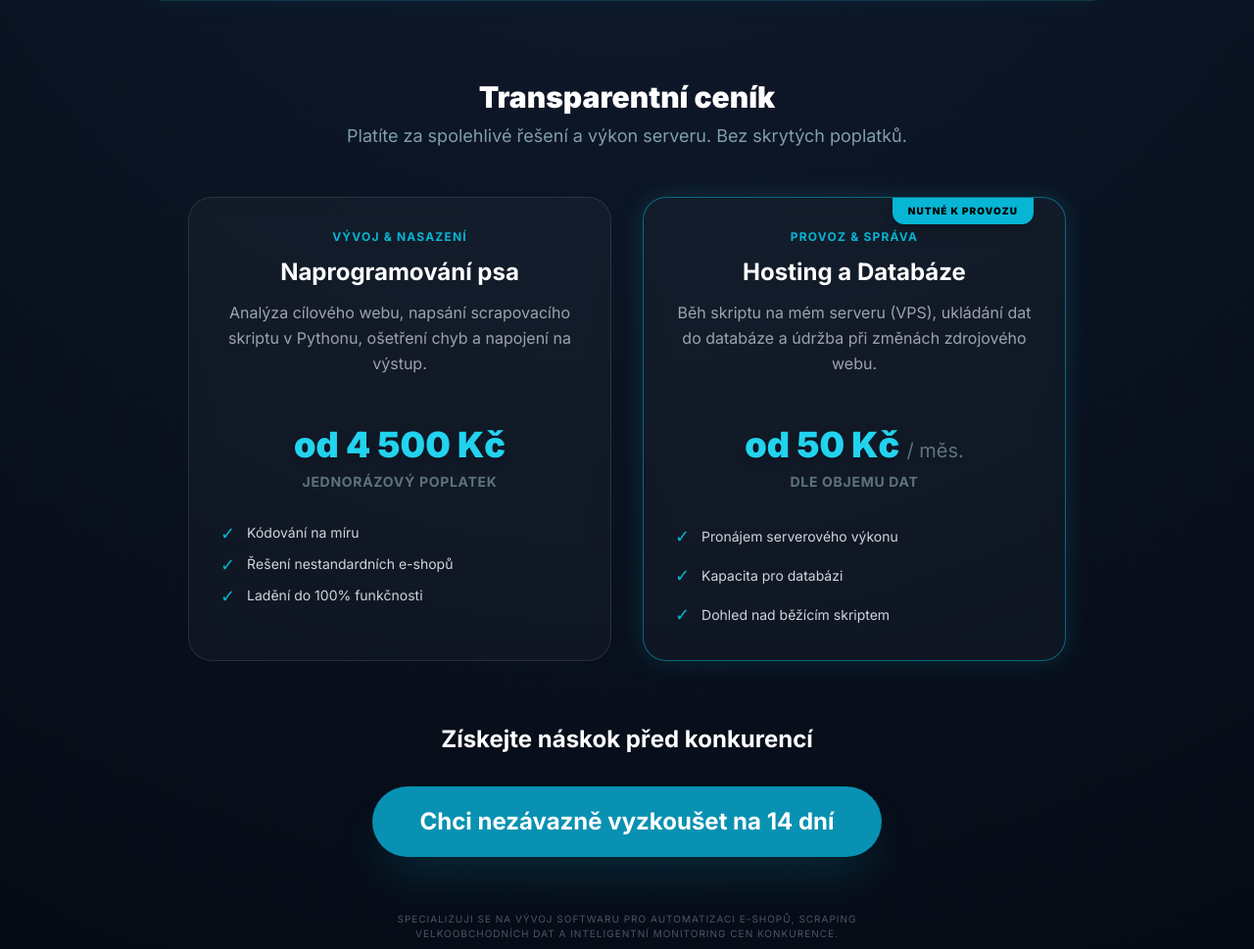
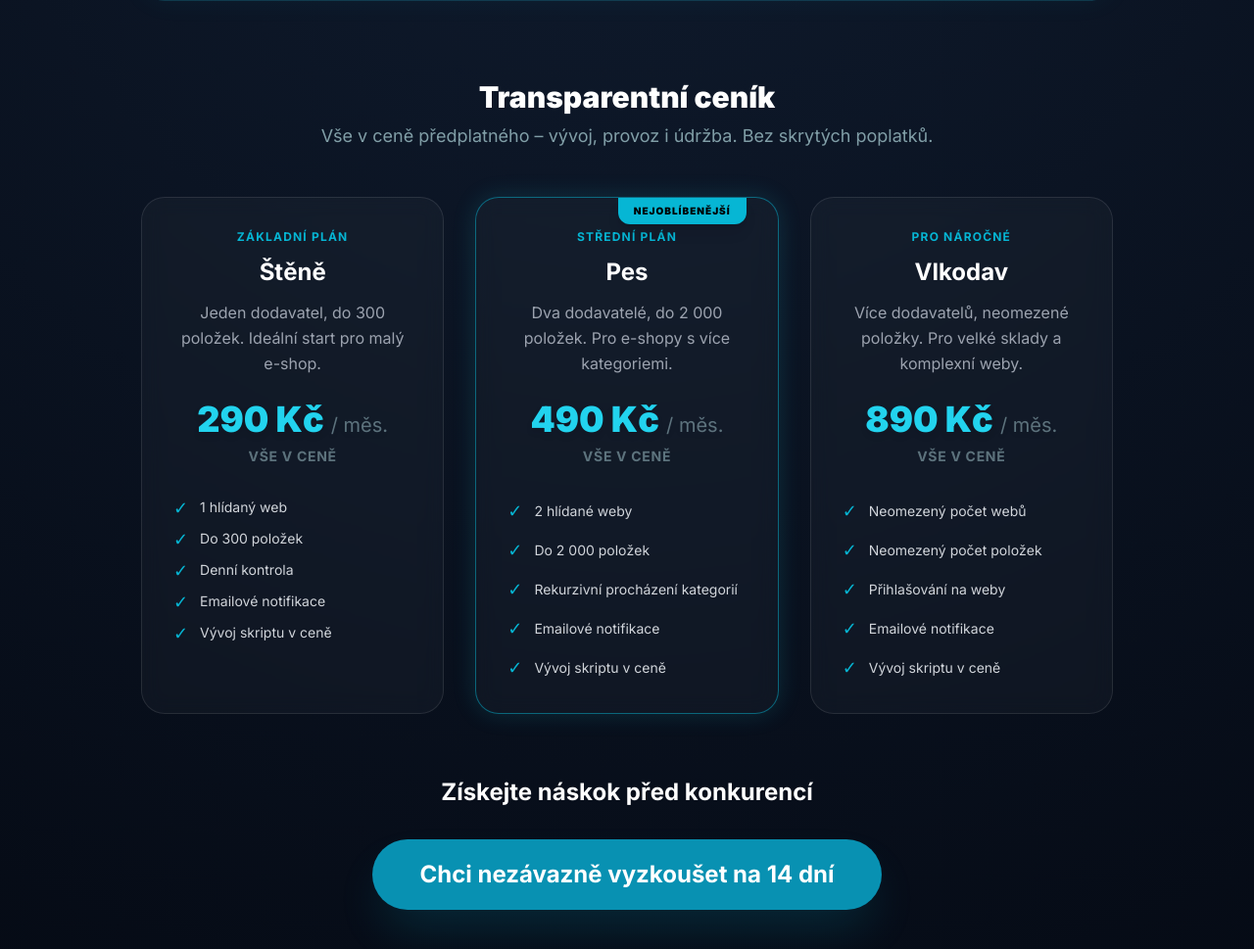
Before and after one commit to Paprcek/paprcekmonimerka-web-app, a Flask app: page /monitoring-eshopu in a window 1280 px wide. Shown: the part 1748-2717 px from the top of the page at 98% size. Run offline with Flask 3, Linux system fonts and the light colour scheme; some libraries are stand-ins or nearby versions.

Commit message:
Update home intro text and Watchdog pricing to subscription tiers
Intro text rozšířen o AI/SaaS stack (Catalyst, Qdrant, Gemini, Node.js).
Watchdog ceník přepracován na subscription model: Štěně 290/Pes 490/Vlkodav 890 Kč/měs,
vývoj skriptu v ceně, bez VPS zmínky.

Co-Authored-By: Claude Sonnet 4.6 <noreply@anthropic.com>

```diff
--- a/paprcek_project_flask/templates/watchdog_landing.html
+++ b/paprcek_project_flask/templates/watchdog_landing.html
@@ -153,43 +153,53 @@
 
                 <div class="text-center mb-12">
                     <h3 class="text-3xl font-black text-white">Transparentní ceník</h3>
-                    <p class="text-lg text-cyan-100/60 mt-2">Platíte za spolehlivé řešení a výkon serveru. Bez skrytých poplatků.</p>
+                    <p class="text-lg text-cyan-100/60 mt-2">Vše v ceně předplatného – vývoj, provoz i údržba. Bez skrytých poplatků.</p>
                 </div>
 
-                <div class="grid md:grid-cols-2 gap-8 max-w-4xl mx-auto mb-16">
+                <div class="grid md:grid-cols-3 gap-8 max-w-5xl mx-auto mb-16">
                     <div class="card-border rounded-3xl p-8 border-white/10 hover:border-cyan-500/40 transition-all duration-300">
-                        <div class="text-cyan-500 text-xs font-bold uppercase tracking-widest mb-3">Vývoj & Nasazení</div>
-                        <h4 class="text-2xl font-bold text-white mb-3">Naprogramování psa</h4>
-                        <p class="text-gray-400 mb-16 h-16 leading-relaxed">Analýza cílového webu, napsání scrapovacího skriptu v Pythonu, ošetření chyb a napojení na výstup.</p>
-                        <div class="text-4xl font-black text-cyan-400 mb-2 drop-shadow-md">od 4 500 Kč</div>
-                        <p class="text-sm text-cyan-100/40 mb-8 uppercase tracking-wider font-bold">Jednorázový poplatek</p>
+                        <div class="text-cyan-500 text-xs font-bold uppercase tracking-widest mb-3">Základní plán</div>
+                        <h4 class="text-2xl font-bold text-white mb-3">Štěně</h4>
+                        <p class="text-gray-400 mb-6 leading-relaxed">Jeden dodavatel, do 300 položek. Ideální start pro malý e-shop.</p>
+                        <div class="text-4xl font-black text-cyan-400 mb-2 drop-shadow-md">290 Kč <span class="text-xl text-cyan-100/40 font-normal">/ měs.</span></div>
+                        <p class="text-sm text-cyan-100/40 mb-8 uppercase tracking-wider font-bold">Vše v ceně</p>
                         <ul class="text-gray-300 space-y-3 text-sm">
-                            <li class="flex items-start">
-                                <span class="text-cyan-500 mr-3 text-lg leading-none pt-0.5">✓</span>
-                                <span>Kódování na míru</span>
-                            </li>
-                            <li class="flex items-start">
-                                <span class="text-cyan-500 mr-3 text-lg leading-none pt-0.5">✓</span>
-                                <span>Řešení nestandardních e-shopů</span>
-                            </li>
-                            <li class="flex items-start">
-                                <span class="text-cyan-500 mr-3 text-lg leading-none pt-0.5">✓</span>
-                                <span>Ladění do 100% funkčnosti</span>
-                            </li>
+                            <li class="flex items-start"><span class="text-cyan-500 mr-3 text-lg leading-none pt-0.5">✓</span><span>1 hlídaný web</span></li>
+                            <li class="flex items-start"><span class="text-cyan-500 mr-3 text-lg leading-none pt-0.5">✓</span><span>Do 300 položek</span></li>
+                            <li class="flex items-start"><span class="text-cyan-500 mr-3 text-lg leading-none pt-0.5">✓</span><span>Denní kontrola</span></li>
+                            <li class="flex items-start"><span class="text-cyan-500 mr-3 text-lg leading-none pt-0.5">✓</span><span>Emailové notifikace</span></li>
+                            <li class="flex items-start"><span class="text-cyan-500 mr-3 text-lg leading-none pt-0.5">✓</span><span>Vývoj skriptu v ceně</span></li>
                         </ul>
                     </div>
 
                     <div class="card-border rounded-3xl p-8 border-cyan-500/50 shadow-[0_0_25px_rgba(34,211,238,0.15)] relative transform hover:-translate-y-1 transition-all duration-300">
-                        <div class="absolute top-0 right-8 bg-cyan-500 text-black text-[10px] uppercase tracking-widest font-black px-4 py-1.5 rounded-b-xl shadow-lg">Nutné k provozu</div>
-                        <div class="text-cyan-500 text-xs font-bold uppercase tracking-widest mb-3">Provoz & Správa</div>
-                        <h4 class="text-2xl font-bold text-white mb-3">Hosting a Databáze</h4>
-                        <p class="text-gray-400 mb-16 h-16 leading-relaxed">Běh skriptu na mém serveru (VPS), ukládání dat do databáze a údržba při změnách zdrojového webu.</p>
-                        <div class="text-4xl font-black text-cyan-400 mb-2 drop-shadow-md">od 50 Kč <span class="text-xl text-cyan-100/40 font-normal">/ měs.</span></div>
-                        <p class="text-sm text-cyan-100/40 mb-8 uppercase tracking-wider font-bold">Dle objemu dat</p>
+                        <div class="absolute top-0 right-8 bg-cyan-500 text-black text-[10px] uppercase tracking-widest font-black px-4 py-1.5 rounded-b-xl shadow-lg">Nejoblíbenější</div>
+                        <div class="text-cyan-500 text-xs font-bold uppercase tracking-widest mb-3">Střední plán</div>
+                        <h4 class="text-2xl font-bold text-white mb-3">Pes</h4>
+                        <p class="text-gray-400 mb-6 leading-relaxed">Dva dodavatelé, do 2 000 položek. Pro e-shopy s více kategoriemi.</p>
+                        <div class="text-4xl font-black text-cyan-400 mb-2 drop-shadow-md">490 Kč <span class="text-xl text-cyan-100/40 font-normal">/ měs.</span></div>
+                        <p class="text-sm text-cyan-100/40 mb-8 uppercase tracking-wider font-bold">Vše v ceně</p>
                         <ul class="text-gray-300 space-y-3 text-sm">
-                            <li class="flex items-center"><span class="text-cyan-500 mr-3 text-lg">✓</span> Pronájem serverového výkonu</li>
-                            <li class="flex items-center"><span class="text-cyan-500 mr-3 text-lg">✓</span> Kapacita pro databázi</li>
-                            <li class="flex items-center"><span class="text-cyan-500 mr-3 text-lg">✓</span> Dohled nad běžícím skriptem</li>
+                            <li class="flex items-center"><span class="text-cyan-500 mr-3 text-lg">✓</span>2 hlídané weby</li>
+                            <li class="flex items-center"><span class="text-cyan-500 mr-3 text-lg">✓</span>Do 2 000 položek</li>
+                            <li class="flex items-center"><span class="text-cyan-500 mr-3 text-lg">✓</span>Rekurzivní procházení kategorií</li>
+                            <li class="flex items-center"><span class="text-cyan-500 mr-3 text-lg">✓</span>Emailové notifikace</li>
+                            <li class="flex items-center"><span class="text-cyan-500 mr-3 text-lg">✓</span>Vývoj skriptu v ceně</li>
+                        </ul>
+                    </div>
+
+                    <div class="card-border rounded-3xl p-8 border-white/10 hover:border-cyan-500/40 transition-all duration-300">
+                        <div class="text-cyan-500 text-xs font-bold uppercase tracking-widest mb-3">Pro náročné</div>
+                        <h4 class="text-2xl font-bold text-white mb-3">Vlkodav</h4>
+                        <p class="text-gray-400 mb-6 leading-relaxed">Více dodavatelů, neomezené položky. Pro velké sklady a komplexní weby.</p>
+                        <div class="text-4xl font-black text-cyan-400 mb-2 drop-shadow-md">890 Kč <span class="text-xl text-cyan-100/40 font-normal">/ měs.</span></div>
+                        <p class="text-sm text-cyan-100/40 mb-8 uppercase tracking-wider font-bold">Vše v ceně</p>
+                        <ul class="text-gray-300 space-y-3 text-sm">
+                            <li class="flex items-center"><span class="text-cyan-500 mr-3 text-lg">✓</span>Neomezený počet webů</li>
+                            <li class="flex items-center"><span class="text-cyan-500 mr-3 text-lg">✓</span>Neomezený počet položek</li>
+                            <li class="flex items-center"><span class="text-cyan-500 mr-3 text-lg">✓</span>Přihlašování na weby</li>
+                            <li class="flex items-center"><span class="text-cyan-500 mr-3 text-lg">✓</span>Emailové notifikace</li>
+                            <li class="flex items-center"><span class="text-cyan-500 mr-3 text-lg">✓</span>Vývoj skriptu v ceně</li>
                         </ul>
                     </div>
                 </div>
--- a/paprcek_project_flask/translations.json
+++ b/paprcek_project_flask/translations.json
@@ -28,7 +28,7 @@
     "nav_air_quality": "Kvalita Vzduchu",
     "nav_air_history": "Historická data AQI",
     "greeting": "Vítejte v mém portfoliu",
-    "intro_text": "Jmenuji se Monika a specializuji se na vývoj webových aplikací a automatizaci v Pythonu. Moje práce propojuje robustní backend (Flask, Django) s moderním nasazením v Dockeru. Zaměřuji se na tvorbu efektivních nástrojů, integraci API a inteligentní scraping dat, které klientům šetří čas a vnášejí do procesů řád.",
+    "intro_text": "Jmenuji se Monika a buduji digitální systémy, které skutečně fungují – od automatizovaného scrapingu dat přes serverless AI architektury až po multi-tenant SaaS aplikace. Moje práce propojuje robustní backend (Python, Node.js) s moderními platformami (Zoho Catalyst, Qdrant, Gemini API). Zaměřuji se na nástroje, které klientům šetří čas a vnášejí do procesů řád.",
     "projects_title": "Moje Projekty",
     "project_air_title": "Air Quality Monitor (CZ)",
     "project_air_desc": "Webová aplikace demonstrující integraci externího API (OpenWeatherMap) pro vizualizaci dat o znečištění ovzduší v Praze.",
@@ -144,7 +144,7 @@
     "nav_air_quality": "Air Quality",
     "nav_air_history": "AQI History Data",
     "greeting": "Welcome to my portfolio",
-    "intro_text": "My name is Monika and I specialize in web application development and automation in Python. My work combines robust backend (Flask, Django) with modern Docker deployment. I focus on creating efficient tools, API integration, and intelligent data scraping that save clients time and bring order to their processes.",
+    "intro_text": "My name is Monika and I build digital systems that actually work – from automated data scraping and serverless AI architectures to multi-tenant SaaS applications. My work connects robust backends (Python, Node.js) with modern platforms (Zoho Catalyst, Qdrant, Gemini API). I focus on tools that save clients time and bring order to their processes.",
     "projects_title": "My Projects",
     "project_air_title": "Air Quality Monitor (EN)",
     "project_air_desc": "A web application demonstrating the integration of an external API (OpenWeatherMap) to visualize air pollution data in Prague.",
```
